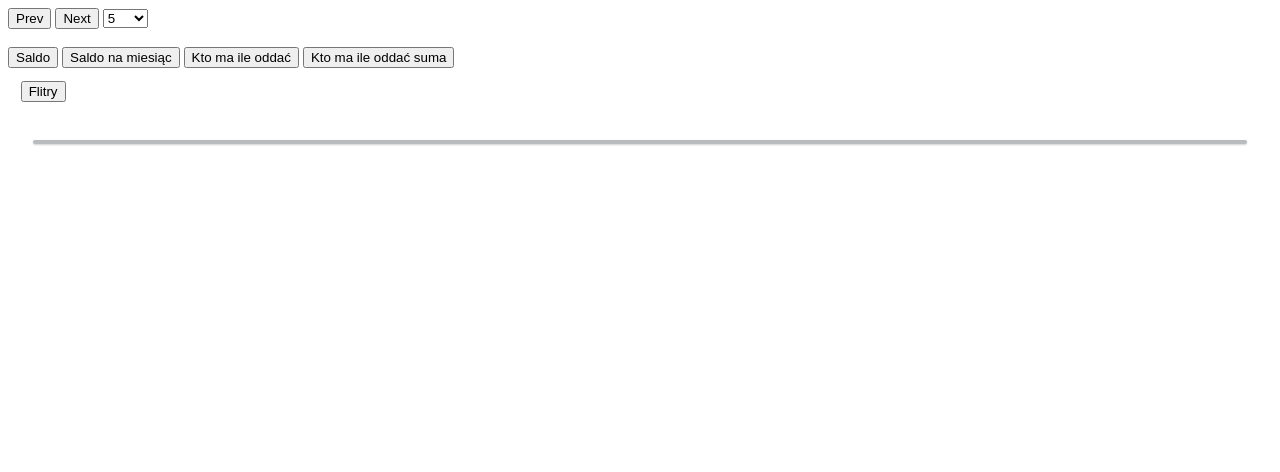
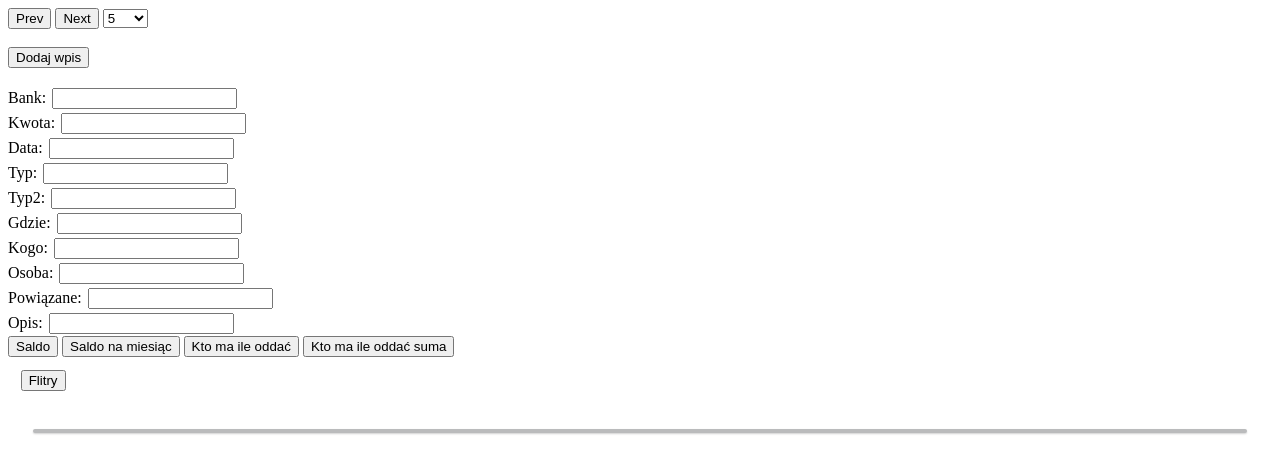
Before and after one commit to janick67/java-script, a website: page nodejs/frontend/index.html in a window 1280 px wide. Drawn offline with nearby package versions, Linux system fonts and the light colour scheme; no server answers.

Commit message:
dodany html + trochę cssa

```diff
--- a/nodejs/frontend/index.html
+++ b/nodejs/frontend/index.html
@@ -24,7 +24,30 @@
           <option>500</option>
       </select></div>
       <br />
-      <div id="Raporty">
+      <button id="btn_dodaj"> Dodaj wpis </button><br /><br />
+      <div id="dodaj">
+        <label>Bank:<label>
+        <input id="add_bank"> </input><br />
+        <label>Kwota:<label>
+        <input id="add_kwota"> </input><br />
+        <label>Data:<label>
+        <input id="add_data"> </input><br />
+        <label>Typ:<label>
+        <input id="add_typ"> </input><br />
+        <label>Typ2:<label>
+        <input id="add_typ2"> </input><br />
+        <label>Gdzie:<label>
+        <input id="add_gdzie"> </input><br />
+        <label>Kogo:<label>
+        <input id="add_kogo"> </input><br />
+        <label>Osoba:<label>
+        <input id="add_osoba"> </input><br />
+        <label>Powiązane:<label>
+        <input id="add_powiazane"> </input><br />
+        <label>Opis:<label>
+        <input id="add_opis"> </input><br />
+      </div>
+      <div id="raporty">
         <button id="saldo">Saldo</button>
         <button id="saldo_na_miesiac">Saldo na miesiąc</button>
         <button id="kto_ma_oddac">Kto ma ile oddać</button>
--- a/nodejs/frontend/style.css
+++ b/nodejs/frontend/style.css
@@ -9,7 +9,7 @@ div.divTable{
   overflow: auto;
 }
 
-input{
+tr.trFilter input{
   width:100%;
 }
 
@@ -131,7 +131,6 @@ tr:last-child td:last-child{
     border-bottom-right-radius:3px;
 }
 
-
 td, th{
   width: 70px;
 }
@@ -145,3 +144,13 @@ th.ID, td.ID {
 th.Opis, td.Opis{
   width: fit-content;
 }
+
+
+
+#dodaj input {
+  margin: 2px;
+}
+
+#dodaj {
+/*  display: none;*/
+}
```
